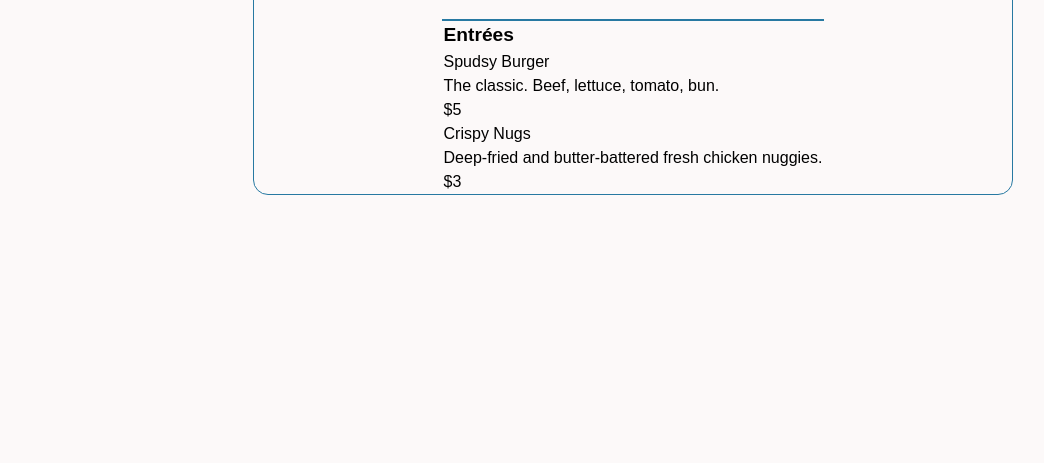
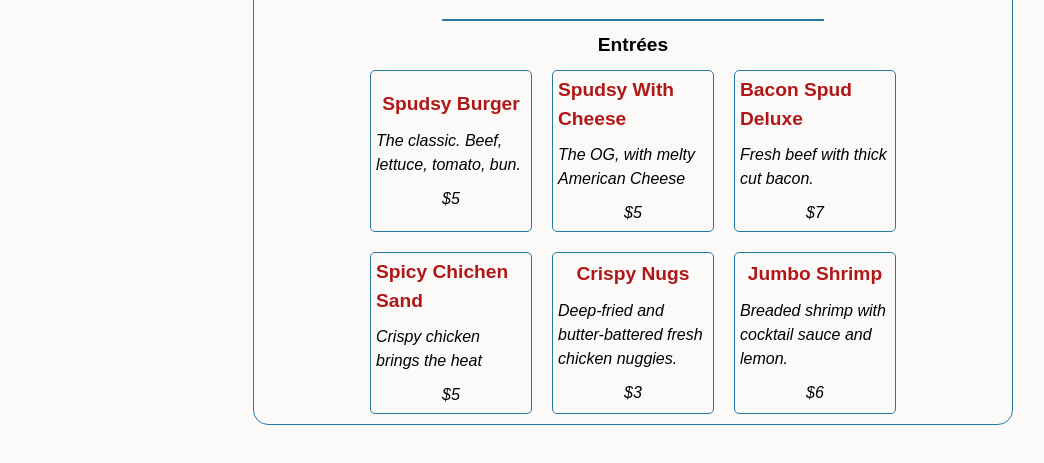
Before and after one commit to Q-Chan97/Restaurant-Page, a website built with webpack: page src/template.html in a window 1280 px wide. Both pictures are taken after a click on the button "Menu". Shown: the part 141-604 px from the top of the page, without its empty margins (7-1051 px from the left). Built offline with nearby package versions, Linux system fonts and the light colour scheme.

Commit message:
Build rest of entree section of menu page

```diff
--- a/src/menu-page.js
+++ b/src/menu-page.js
@@ -66,7 +66,11 @@ export function loadMenu() {
 
     const entree = createCategory("Entrées");
     entree.createMenuCard("Spudsy Burger", "The classic. Beef, lettuce, tomato, bun.", "$5");
+    entree.createMenuCard("Spudsy With Cheese", "The OG, with melty American Cheese", "$5");
+    entree.createMenuCard("Bacon Spud Deluxe", "Fresh beef with thick cut bacon.", "$7");
+    entree.createMenuCard("Spicy Chichen Sand", "Crispy chicken brings the heat", "$5");
     entree.createMenuCard("Crispy Nugs", "Deep-fried and butter-battered fresh chicken nuggies.", "$3");
+    entree.createMenuCard("Jumbo Shrimp", "Breaded shrimp with cocktail sauce and lemon.", "$6");
 
     foodDiv.appendChild(entree.category);
 
--- a/src/styles/menu.css
+++ b/src/styles/menu.css
@@ -13,13 +13,46 @@
     width: 50%;
 }
 
-#entree-div {
+#food-div {
     display: flex;
     flex-direction: column;
+}
+
+.category-class {
+    display: grid;
+    grid-template-columns: repeat(3, 1fr);
     align-items: center;
 }
 
 .menu-category {
+    display: grid;
+    grid-column: 1 / 4;
+    justify-self: center;
+    margin-top: 10px;
     font-size: 1.2rem;
     font-weight: 800;
 }
+
+.menu-card {
+    display: flex;
+    flex-direction: column;
+    align-items: center;
+    justify-content: center;
+    padding: 5px;
+    margin: 10px;
+    width: 150px;
+    height: 150px;
+    gap: 10px;
+    border: 1px solid rgb(39, 121, 162);
+    border-radius: 5px;
+}
+
+.name {
+    font-size: 1.2rem;
+    font-weight: 600;
+    color: rgb(176, 24, 24);
+}
+
+.info {
+    font-style: italic;
+}
```
